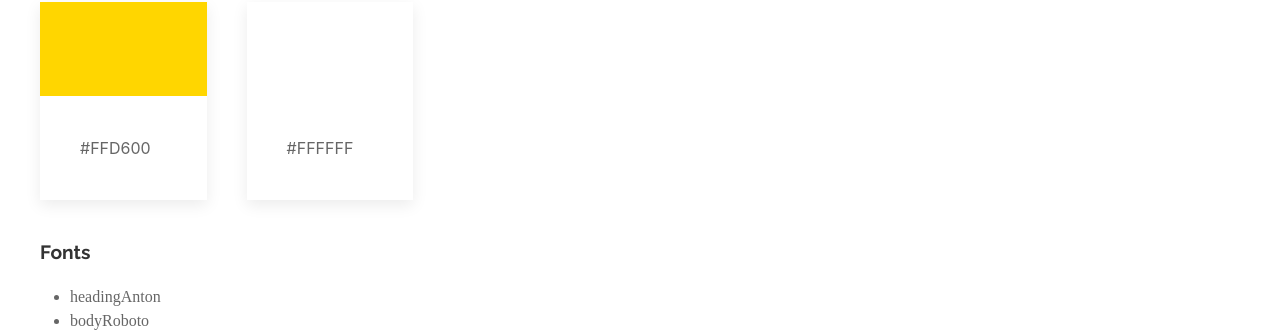
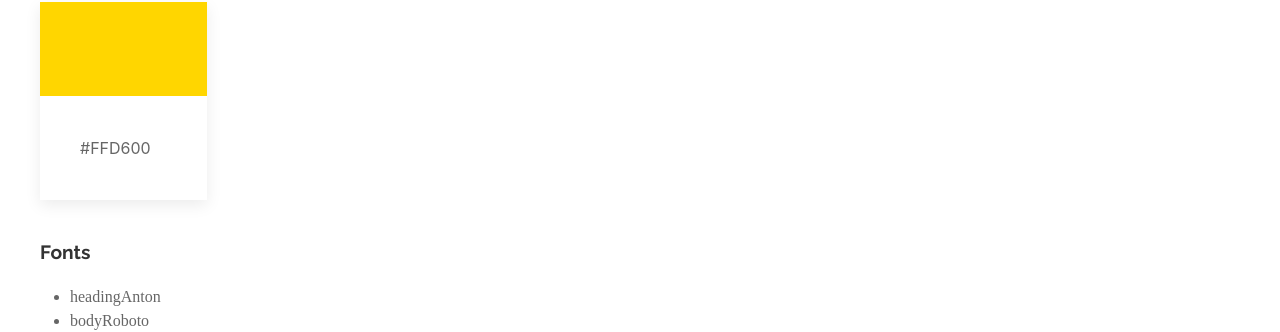
Before and after one commit to kre8t/kre8t.github.io, a Jekyll site: the page built from _youtube_channels/fuckitiquit.md, in a window 1280 px wide and 1090 px high. Shown: the part 453-785 px from the top of the window. Built offline with Jekyll 4.4.1, drawn with Linux system fonts in a browser that asks for light colours.

Commit message:
Update fuckitiquit.md

```diff
--- a/_youtube_channels/fuckitiquit.md
+++ b/_youtube_channels/fuckitiquit.md
@@ -9,7 +9,6 @@ brand_colors:
   - "#212121" # Midnight Black
   - "#616161" # Concrete Gray
   - "#FFD600" # Rebel Yellow
-  - "#FFFFFF" # White
 fonts:
   heading: "Anton"
   body: "Roboto"
```
